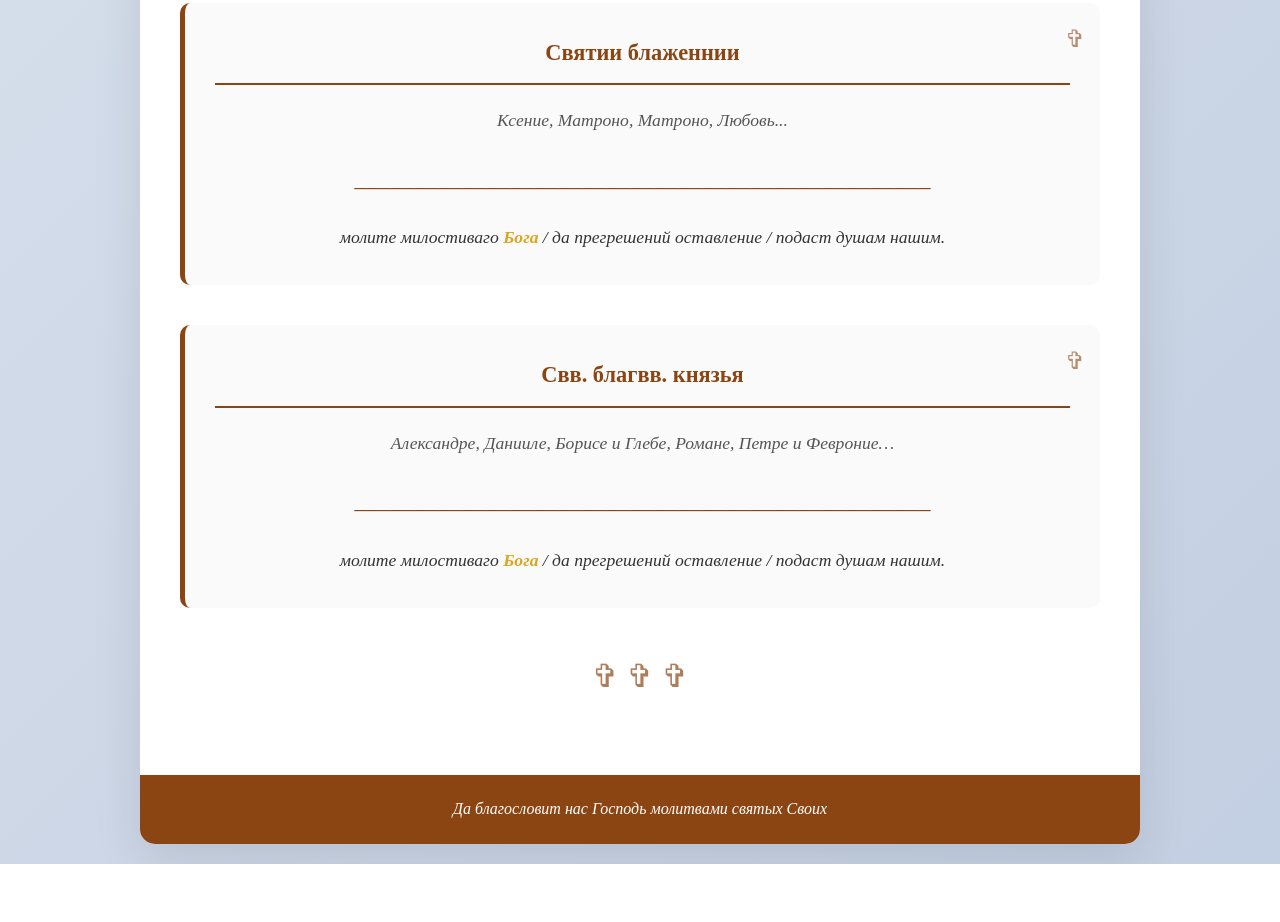
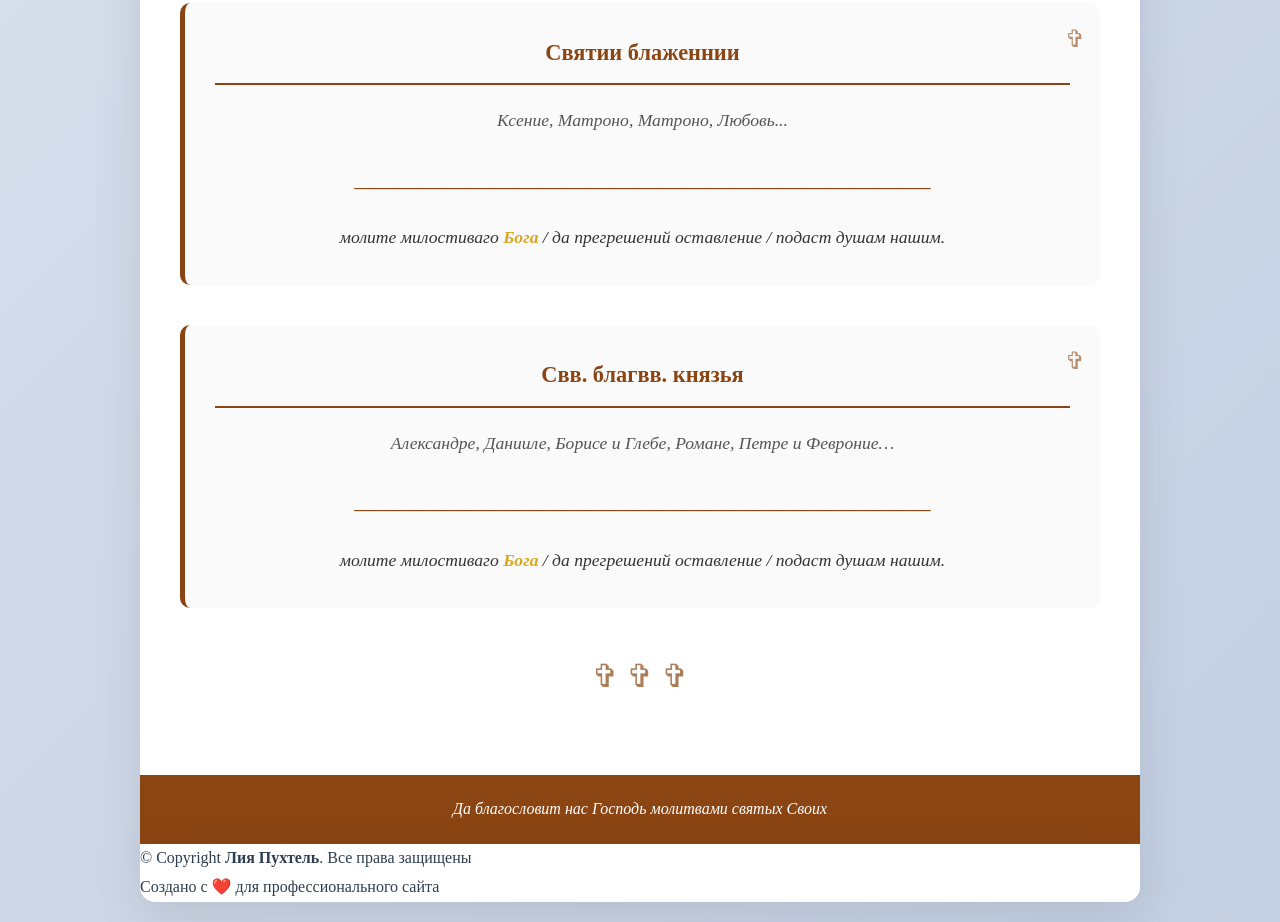
Before and after one commit to Vasilissa-cod/orthodox-prayers, a plain HTML site: page index.html in a window 1280 px wide. Shown: the part 3917-4839 px from the top of the page. Before the commit the page ends 4781 px from the top, so only its background shows below. Drawn offline with Linux system fonts and the light colour scheme.

Commit message:
Update index.html

```diff
--- a/index.html
+++ b/index.html
@@ -305,6 +305,17 @@
         <div class="footer">
             <p>Да благословит нас Господь молитвами святых Своих</p>
         </div>
+         <!-- Footer -->
+  <footer id="footer">
+    <div class="container">
+      <div class="copyright">
+        &copy; Copyright <strong><span>Лия Пухтель</span></strong>. Все права защищены
+      </div>
+      <div class="credits">
+        Создано с ❤️ для профессионального сайта
+      </div>
+    </div>
+  </footer>
     </div>
 </body>
 </html>
```
